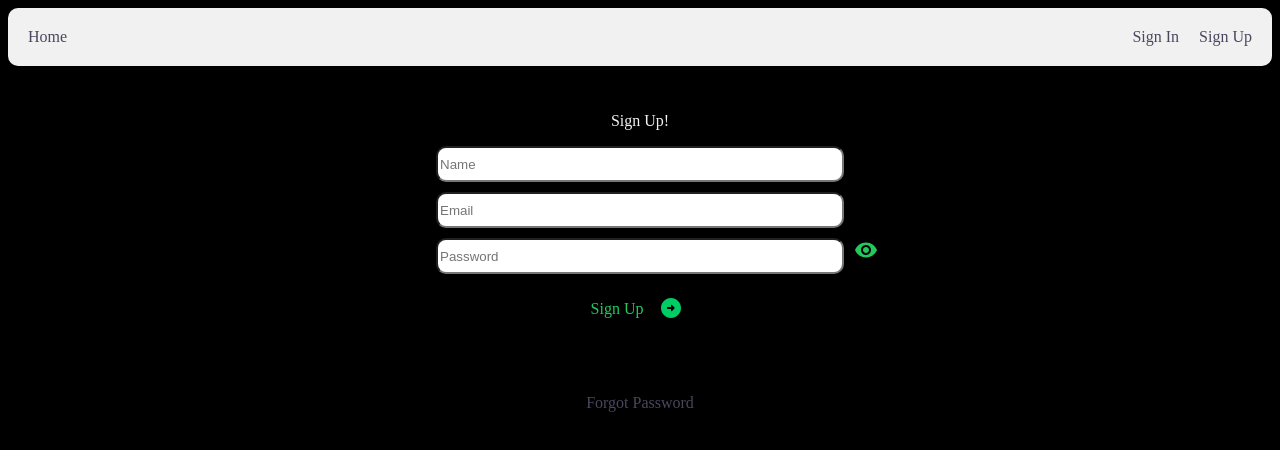
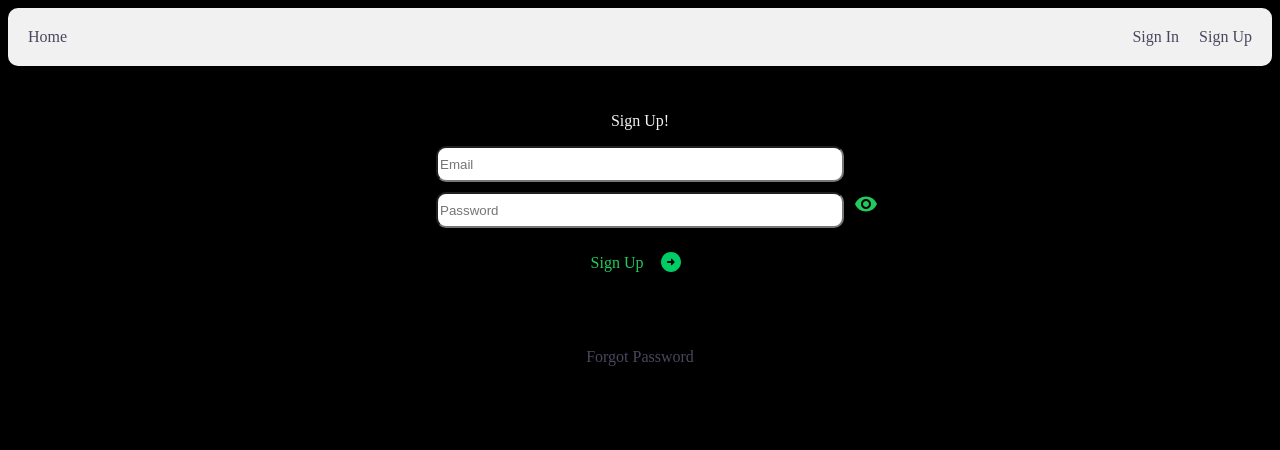
Before and after one commit to catwhitmer/bucket-list-map-app, a React (Create React App) app in the folder frontend/: page /sign-up in a window 1280 px wide. Shown: the top 450 px of the page. Built offline with nearby package versions, Linux system fonts and the light colour scheme.

Commit message:
Removed name from form data and removed imports

```diff
--- a/frontend/src/pages/SignIn.jsx
+++ b/frontend/src/pages/SignIn.jsx
@@ -1,5 +1,5 @@
-import { useState, useEffect } from "react";
-import { Link, useNavigate } from "react-router-dom";
+import { useState } from "react";
+import { useNavigate } from "react-router-dom";
 import { useDispatch, useSelector } from "react-redux";
 import { toast } from "react-toastify";
 import VisibilityIcon from "@mui/icons-material/Visibility";
@@ -13,12 +13,11 @@ function SignIn() {
 
   const [showPassword, setShowPassword] = useState(false);
   const [formData, setFormData] = useState({
-    name: "",
     email: "",
     password: "",
   });
 
-  const { name, email, password } = formData;
+  const { email, password } = formData;
 
   const onChange = (e) => {
     setFormData((prevState) => ({
@@ -30,6 +29,16 @@ function SignIn() {
   const onSubmit = async (e) => {
     e.preventDefault();
     // To-Do
+
+    try {
+      const userCredential = await dispatch();
+
+      if (userCredential) {
+        navigate("/");
+      }
+    } catch (error) {
+      toast.error("Bad User Credentials");
+    }
   };
 
   return (
@@ -39,15 +48,6 @@ function SignIn() {
       </header>
 
       <form className="form" onSubmit={onSubmit}>
-        <input
-          className="formInput"
-          type="text"
-          placeholder="Name"
-          id="name"
-          value={name}
-          onChange={onChange}
-        />
-
         <input
           className="formInput"
           type="email"
--- a/frontend/src/pages/SignUp.jsx
+++ b/frontend/src/pages/SignUp.jsx
@@ -1,21 +1,21 @@
 import { useState } from "react";
 import { Link, useNavigate } from "react-router-dom";
-import { getUser } from "../features/users/userSlice";
+import { useDispatch } from "react-redux";
 import { toast } from "react-toastify";
 import VisibilityIcon from "@mui/icons-material/Visibility";
 import ArrowCircleRightRoundedIcon from "@mui/icons-material/ArrowCircleRightRounded";
 
 function SignUp() {
   const navigate = useNavigate();
+  const dispatch = useDispatch();
 
   const [showPassword, setShowPassword] = useState(false);
   const [formData, setFormData] = useState({
-    name: "",
     email: "",
     password: "",
   });
 
-  const { name, email, password } = formData;
+  const { email, password } = formData;
 
   const onChange = (e) => {
     setFormData((prevState) => ({
@@ -27,6 +27,16 @@ function SignUp() {
   const onSubmit = async (e) => {
     e.preventDefault();
     // To-Do
+
+    try {
+      const userCredential = await dispatch();
+
+      if (userCredential) {
+        navigate("/");
+      }
+    } catch (error) {
+      toast.error("Bad User Credentials");
+    }
   };
 
   return (
@@ -36,15 +46,6 @@ function SignUp() {
       </header>
 
       <form className="form" onSubmit={onSubmit}>
-        <input
-          className="formInput"
-          type="text"
-          placeholder="Name"
-          id="name"
-          value={name}
-          onChange={onChange}
-        />
-
         <input
           className="formInput"
           type="email"
```
